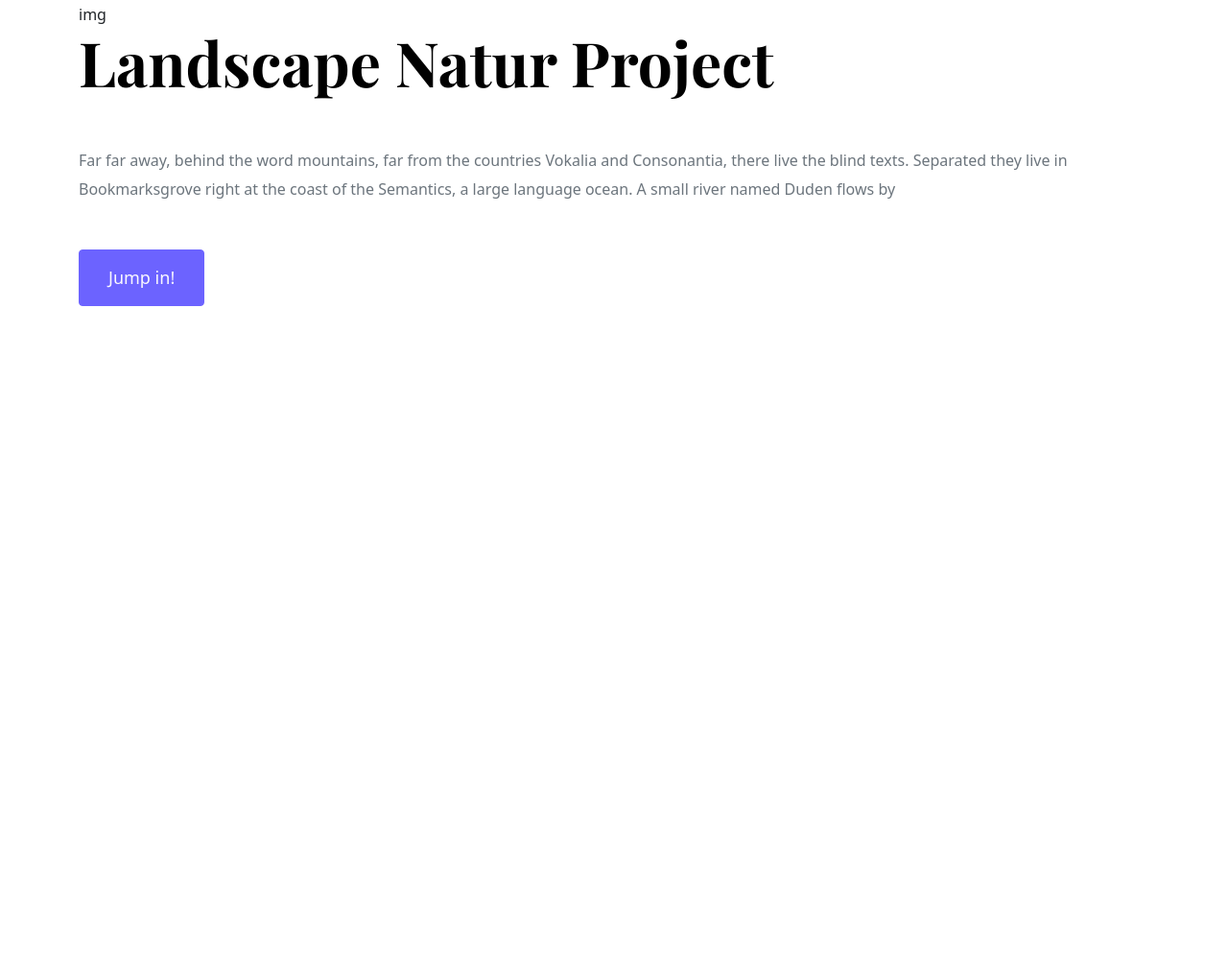
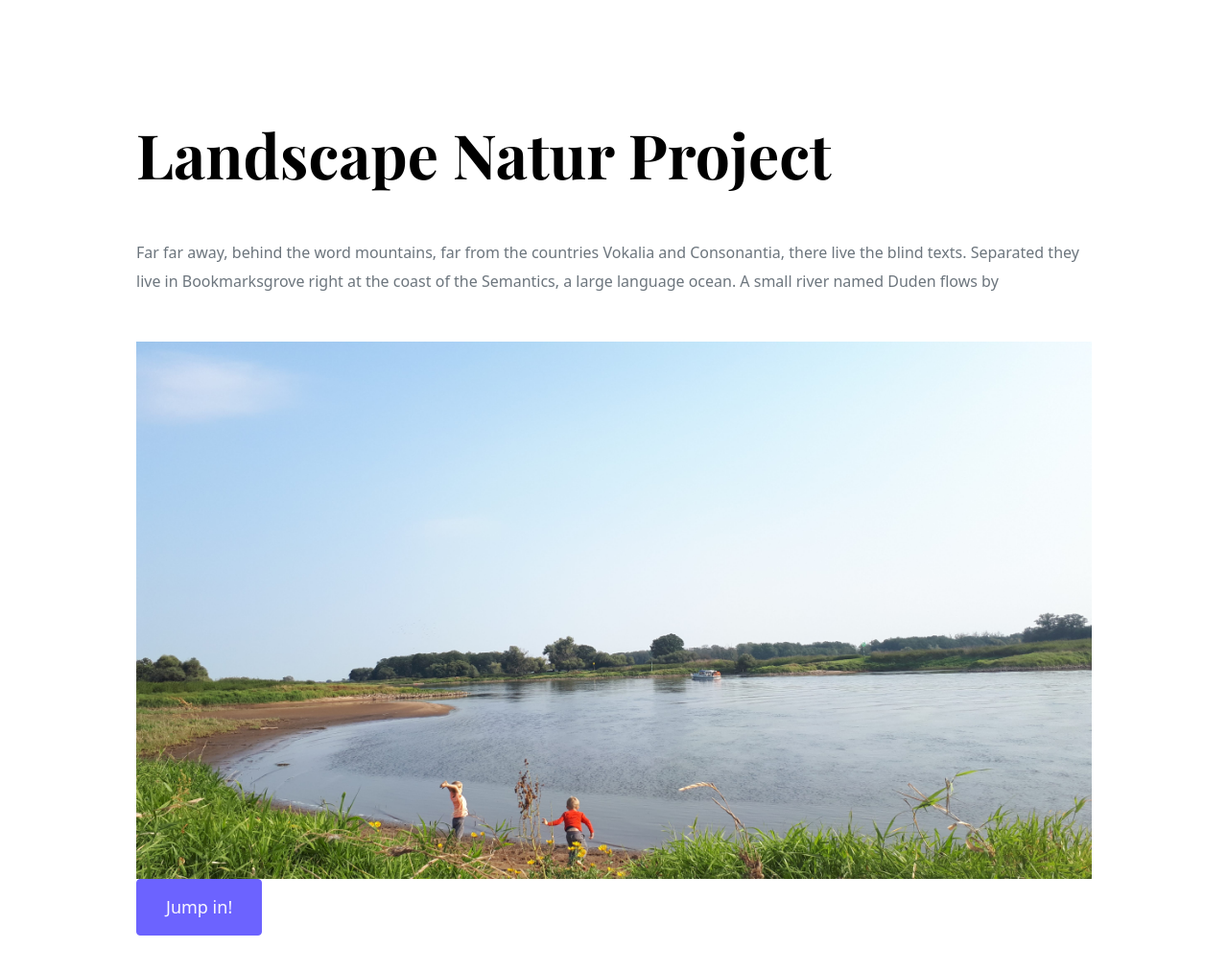
Before and after one commit to sara01rizo/portfolio-sara, a plain HTML site: page index.html in a window 1280 px wide. Shown: the part 745-1758 px from the top of the page at 96% size. Before the commit the page ends 1064 px from the top, so only its background shows below. Drawn offline with nearby package versions, Linux system fonts and the light colour scheme; a web font is replaced by a local one.

Commit message:
Updated grid fix it

```diff
--- a/index.html
+++ b/index.html
@@ -38,19 +38,25 @@
       </div>
     </div>
     <p class="text-center m-5">Take a look, and let's talk about Projects</p>
-    <div class="container">
-      <div class="row">
+    <div class="container mt-5">
       <div class="col">
-          img
-          <div class="col">
+        <div class="project-resume">
           <h2 class="mb-5">Landscape Natur Project</h2>
           <p class="mb-5 text-muted">
             Far far away, behind the word mountains, far from the countries
-              Vokalia and Consonantia, there live the blind texts. Separated
-              they live in Bookmarksgrove right at the coast of the Semantics, a
-              large language ocean. A small river named Duden flows by
+            Vokalia and Consonantia, there live the blind texts. Separated they
+            live in Bookmarksgrove right at the coast of the Semantics, a large
+            language ocean. A small river named Duden flows by
           </p>
+          <div class="row mb-5">
+            <div class="col d-none d-lg-block">
+              <img
+                src="images/landscape.jpg"
+                class="img-fluid"
+                alt="landscape-die-elbe-wittenberg"
+              />
               <a href="#" class="btn btn-branding-outline"> Jump in!</a>
+            </div>
           </div>
         </div>
       </div>
--- a/src/style.css
+++ b/src/style.css
@@ -67,3 +67,14 @@ p {
   font-size: 18px;
   padding: 15px 30px;
 }
+
+.project-resume {
+  padding: 120px 60px;
+}
+
+@media (max-width: 900px) {
+  .project-resume {
+    padding: 0;
+    text-align: center;
+  }
+}
```
Lines whose indentation alone changed are shown as unchanged.
